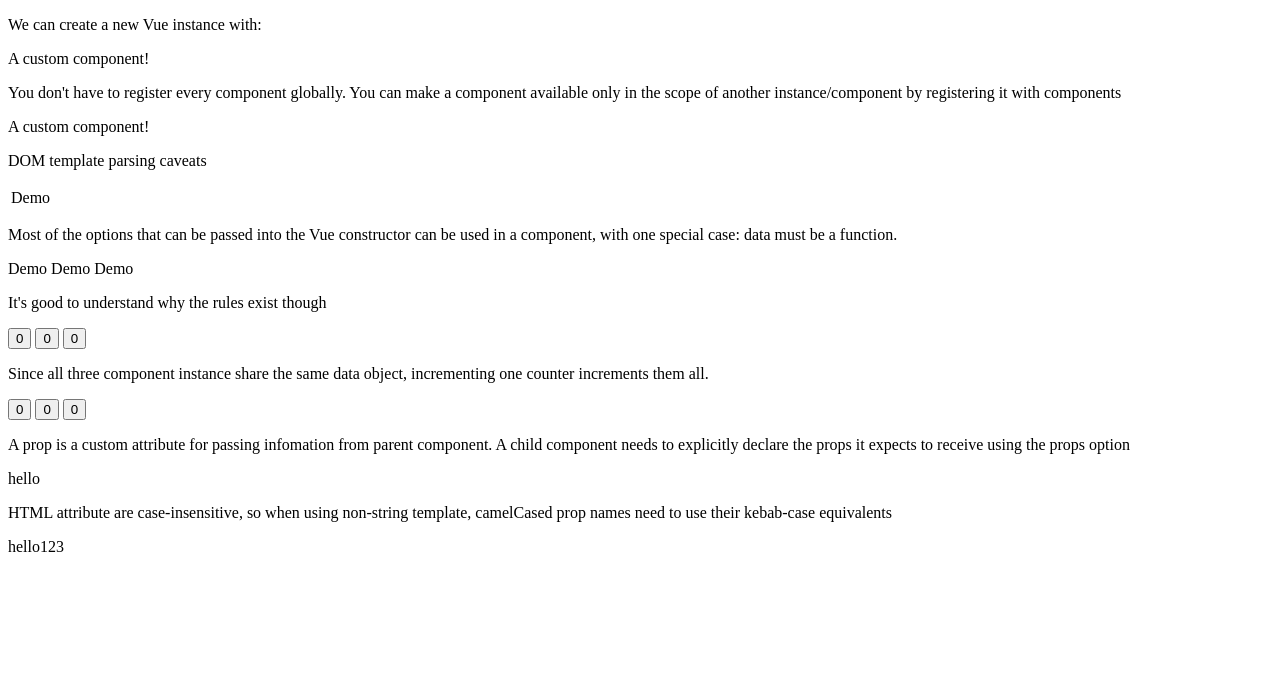
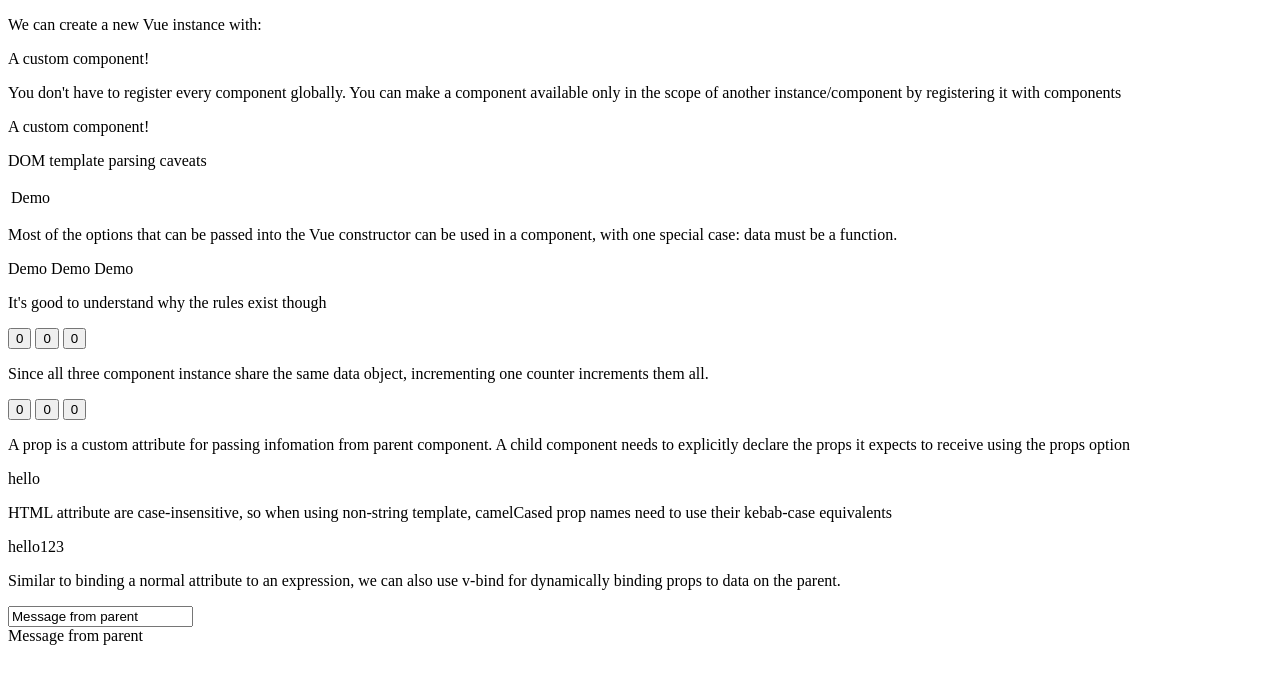
Before and after one commit to javcof/vuejs.org, a website: page v2/guide/components.html in a window 1280 px wide. Drawn offline with nearby package versions, Linux system fonts and the light colour scheme.

Commit message:
Dynamic props

```diff
--- a/v2/guide/components.html
+++ b/v2/guide/components.html
@@ -175,5 +175,29 @@
                 el: '#app-8'
             })
         </script>
+
+        <p>
+            Similar to binding a normal attribute to an expression,
+            we can also use v-bind for dynamically binding props to data on the parent.
+        </p>
+        <div id="app-9">
+            <input v-model="parentMsg">
+            <br>
+            <child v-bind:my-message="parentMsg"></child>
+        </div>
+        <script>
+            new Vue({
+                el: '#app-9',
+                data: {
+                    parentMsg: 'Message from parent'
+                },
+                components: {
+                    child: {
+                        props: ['myMessage'],
+                        template: '<span>{{ myMessage }}</span>'
+                    }
+                }
+            })
+        </script>
     </body>
 </html>
```
